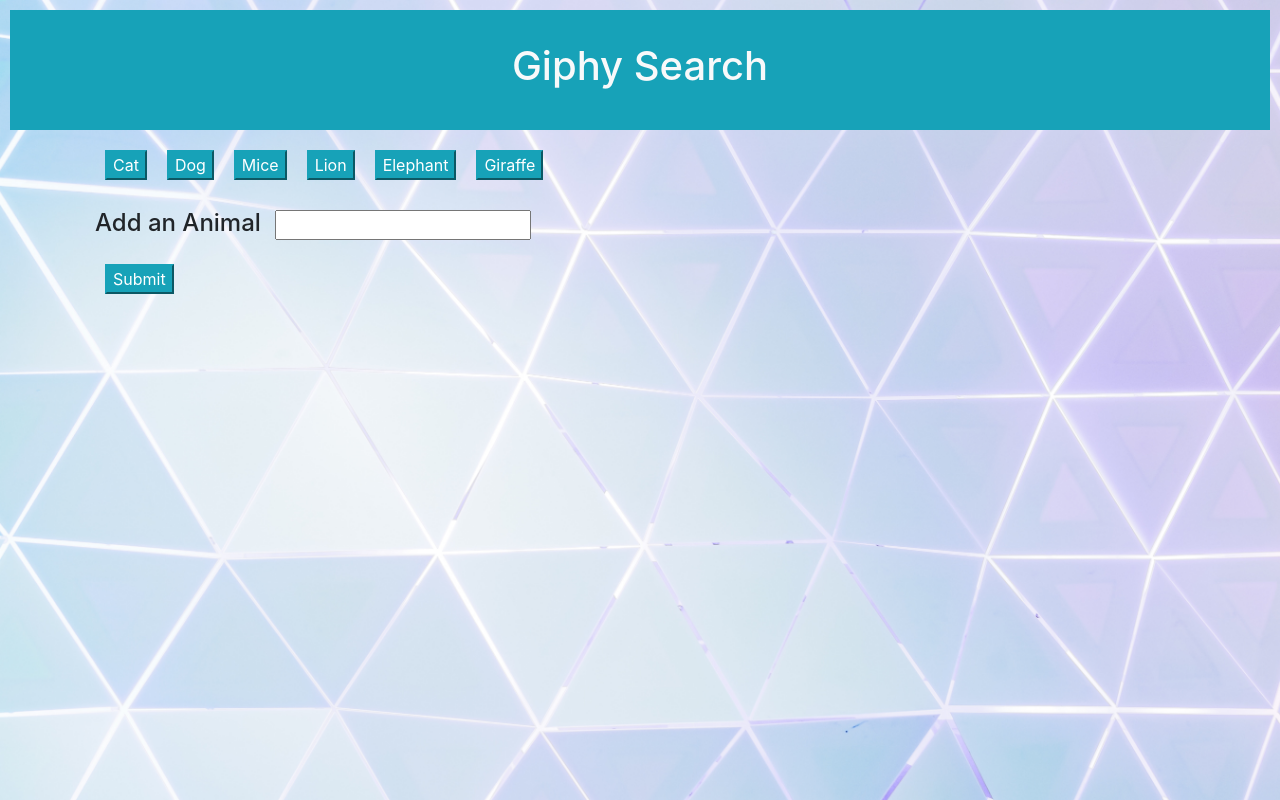
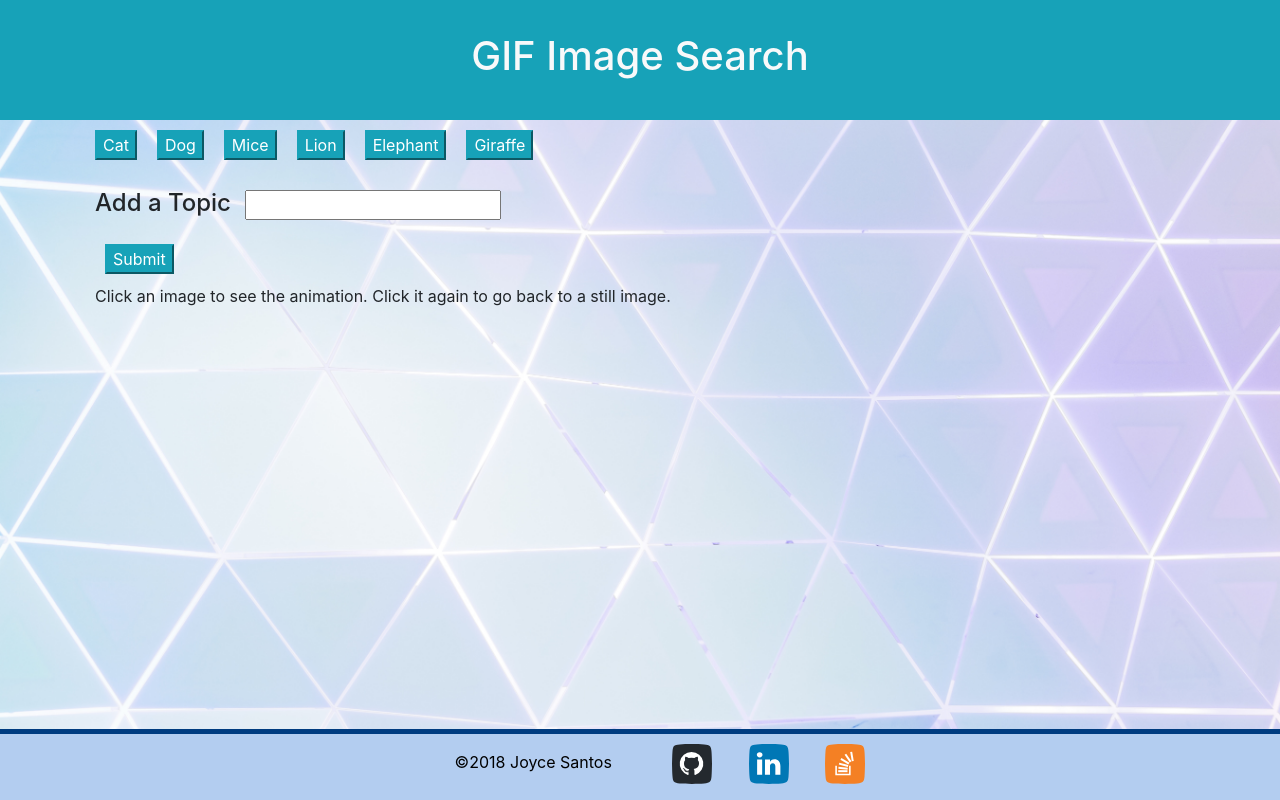
Before and after one commit to puppitty/Giphy, a plain HTML site: page index.html in a window 1280 px wide. Drawn offline with nearby package versions, Linux system fonts and the light colour scheme.

Commit message:
Added footer and contact info

```diff
--- a/assets/css/style.css
+++ b/assets/css/style.css
@@ -16,7 +16,8 @@
   text-align: center;
   padding-top: 12px;
   padding-bottom: 0px;
-  margin-bottom: 0px;
+  margin-bottom: 10px;
+  margin-right: 10px;
   line-height: 1;
 }
 
@@ -26,7 +27,9 @@
 }
 
 button,
-div,
+/* div, */
+
+#giphy-btn,
 form,
 input {
   margin: 10px;
@@ -41,3 +44,39 @@
   overflow: auto;
   background-repeat: repeat;
 }
+
+.clearfix {
+  display: block;
+  clear: both;
+  margin-bottom: 130px;
+}
+
+footer {
+  /* background: rgb(63, 150, 190); */
+  border-top: 5px solid rgb(0, 60, 128);
+  background: rgb(179, 205, 240);
+  color: black;
+  text-align: center;
+  /* padding: 10px;
+  margin-top: 10px; */
+  position: fixed;
+  bottom: 0;
+  width: 100%;
+}
+
+.ul {
+  /* padding-top: 5px; */
+  padding-left: 30px;
+  padding-right: 30px;
+  /* padding-bottom: 5px; */
+}
+
+.card-body {
+  padding: 0px;
+  padding-top: 10px;
+  /* padding-top: 5px;
+  padding-left: 10px;
+  padding-right: 10px;
+  padding-bottom: 5px;
+} */
+}
--- a/index.html
+++ b/index.html
@@ -17,7 +17,7 @@
       <!-- <div class="container"> -->
       <div class="row align-items-center justify-content-center" style="height:15vh">
         <div class="col-12 col-sm-10 col-md-8 text-center">
-          <h1>Giphy Search</h1>
+          <h1>GIF Image Search</h1>
         </div>
       </div>
     </div>
@@ -31,24 +31,52 @@
 
       <form id="giphy-form">
         <label for="giphy-input">
-          <h4>Add an Animal</h4>
+          <h4>Add a Topic</h4>
         </label>
         <input type="text" id="giphy-input">
         <br>
 
+
         <!-- Button triggers new movie to be added -->
-        <input id="add-giphy" class="btn-info" type="submit" value="Submit" .bg-info>
+        <input id="add-giphy" class="btn-info" type="submit" value="Submit" .bg-primary>
+
+        <p>Click an image to see the animation. Click it again to go back to a still image.</p>
       </form>
 
       <!-- Movies will Get Dumped Dere -->
       <div id="giphys-view"></div>
     </div>
-  </section>
-
-  <script src="https://cdnjs.cloudflare.com/ajax/libs/jquery/3.2.1/jquery.min.js"></script>
-  <script src="./assets/js/app.js"></script>
 
 
+    <script src="https://cdnjs.cloudflare.com/ajax/libs/jquery/3.2.1/jquery.min.js"></script>
+    <script src="./assets/js/app.js"></script>
+
+    <div class="clearfix"></div>
+
+    <footer>
+
+      <div class="card-body">
+        <ul class="list-inline text-center">
+          <li class="list-inline-item px-5"> &copy;2018 Joyce Santos</li>
+          <li class="list-inline-item px 4">
+            <a href="https://github.com/puppitty" target="_blank">
+              <img src="./assets/images/if_Github_2613277.svg" width="40" height="40" class="social image-fluid" alt="Github">
+            </a>
+          </li>
+          <li class="list-inline-item px-4 mx-0">
+            <a href="https://www.linkedin.com/in/joyce-santos-363b084/" target="_blank">
+              <img src="./assets/images/if_LinkedIn_2613305.svg" width="40" height="40" class="social image-fluid" alt="LinkedIn">
+            </a>
+          </li>
+          <li class="list-inline-item px-2">
+            <a href="https://stackoverflow.com/users/9157213/joyce-santos" target="_blank">
+              <img src="./assets/images/if_StackOverflow_2613280.svg" width="40" height="40" class="social image-fluid" alt="Stack Overflow">
+            </a>
+          </li>
+        </ul>
+    </footer>
+
+  </section>
 </body>
 
 </html>
```
Also changed, not shown: assets/images/github1.png (added), assets/images/if_Github_2613277.png (added), assets/images/if_Github_2613277.svg (added), assets/images/if_LinkedIn_2613305.png (added), assets/images/if_LinkedIn_2613305.svg (added), assets/images/if_StackOverflow_2613280.png (added), assets/images/if_StackOverflow_2613280.svg (added), assets/images/linkedin1.png (added), assets/images/stackoverflow.png (added).
